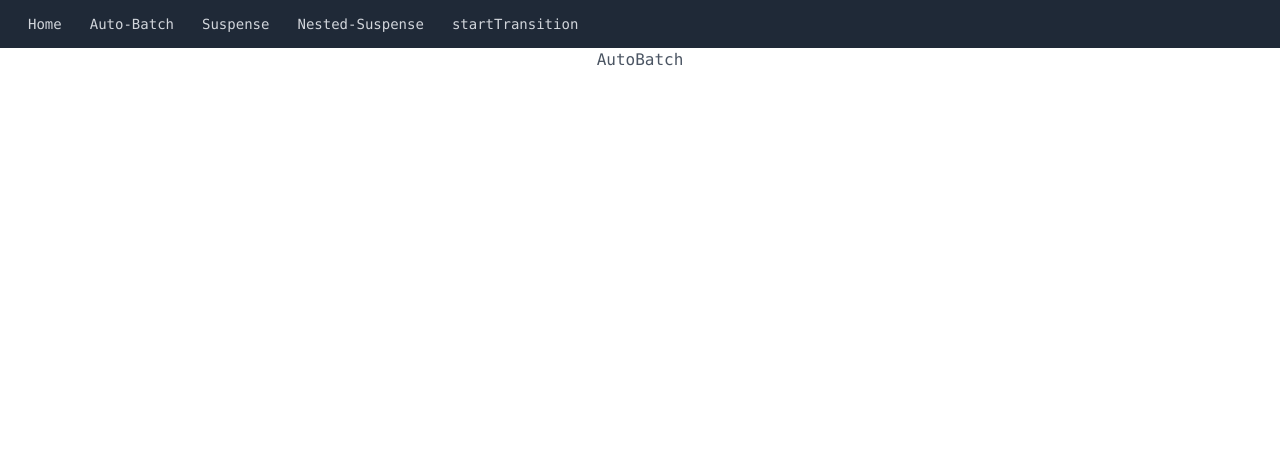
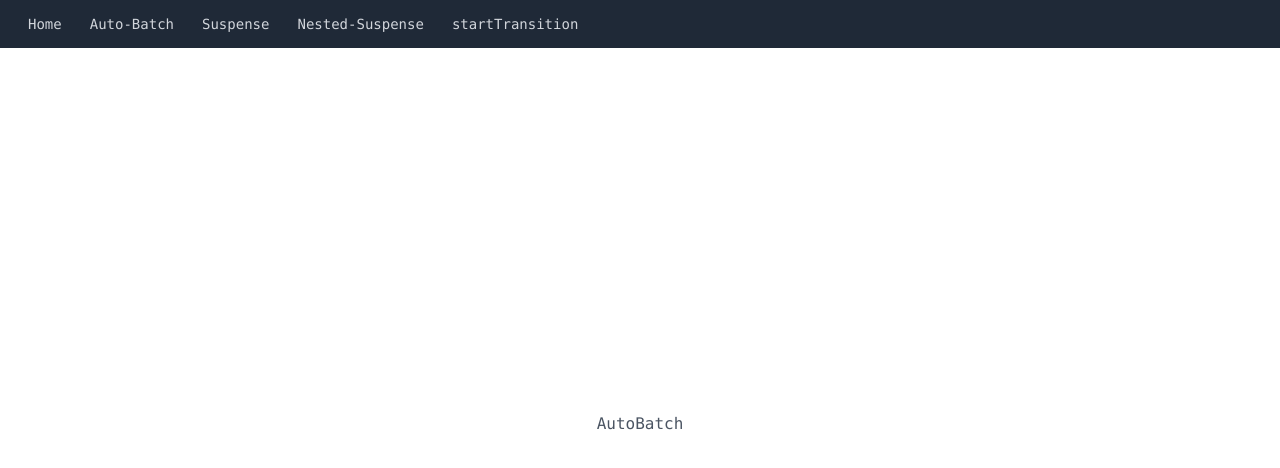
Before and after one commit to shunya-kitajima/react18-basic, a React (Create React App) app: page /autobatch in a window 1280 px wide. Shown: the top 468 px of the page. Built offline with nearby package versions, Linux system fonts and the light colour scheme.

Commit message:
modify classname

```diff
--- a/src/components/Layout.tsx
+++ b/src/components/Layout.tsx
@@ -9,7 +9,7 @@ export const Layout: React.FC<Props> = ({ children }) => {
   return (
     <div className="flex h-screen flex-col items-center justify-center font-mono text-gray-600">
       <NavBar />
-      <div className="flex-w-screen flex-1 flex-col items-center justify-center">
+      <div className="flex w-screen flex-1 flex-col items-center justify-center">
         {children}
       </div>
     </div>
```
